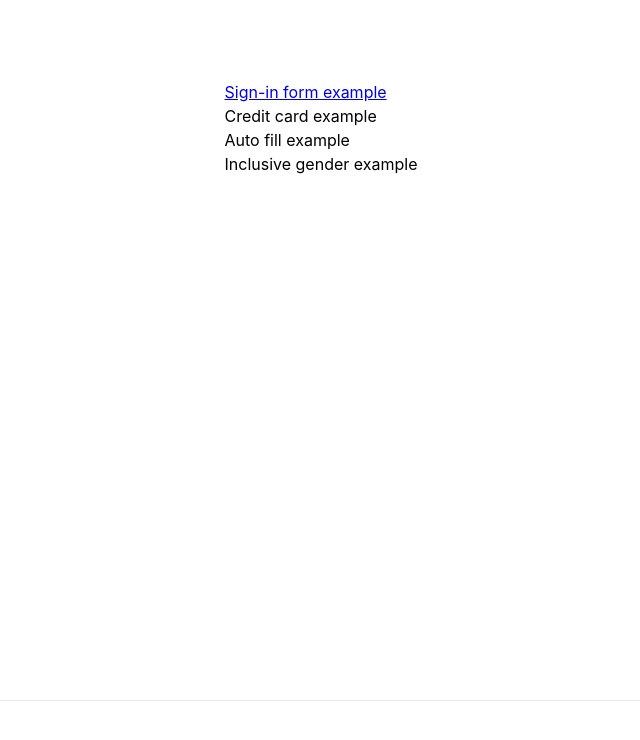
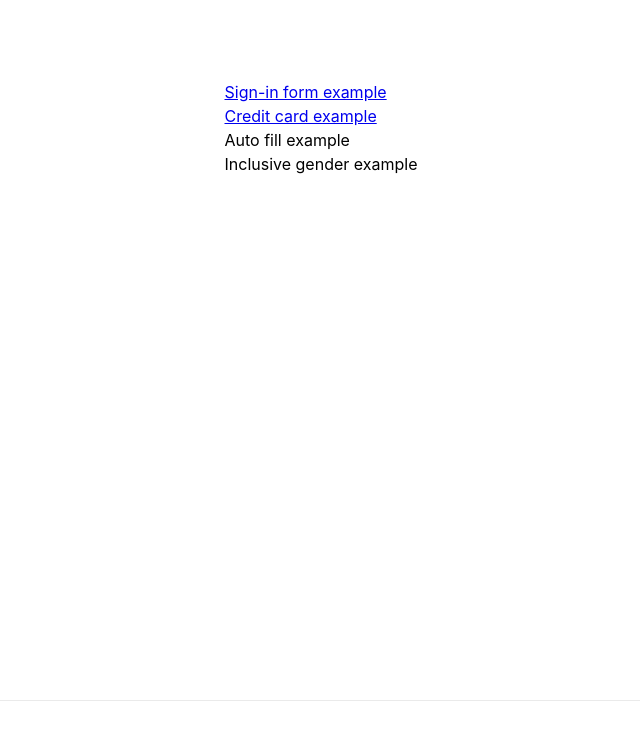
Before and after one commit to chooblarin/form-fungo, a Next.js app: page / in a window 1280 px wide. Shown: the top 740 px of the page, without its empty margins (319-959 px from the left). Built offline with nearby package versions, Linux system fonts and the light colour scheme.

Commit message:
Fix nextjs deprecation warning

```diff
--- a/components/sign-in/SignInForm.tsx
+++ b/components/sign-in/SignInForm.tsx
@@ -10,7 +10,7 @@ export const SignInForm: React.FC = () => {
     "password"
   );
   return (
-    <form onSubmit={handleSubmit(() => alert("hello"))}>
+    <form onSubmit={handleSubmit(() => alert("signed in"))}>
       <section>
         <label htmlFor="email">Email</label>
         <input
--- a/pages/index.tsx
+++ b/pages/index.tsx
@@ -12,9 +12,15 @@ export const Home = (): JSX.Element => {
       <main>
         <ul>
           <li>
-            <Link href="/sign-in">Sign-in form example</Link>
+            <Link href="/sign-in">
+              <a>Sign-in form example</a>
+            </Link>
           </li>
-          <li>Credit card example</li>
+          <li>
+            <Link href="/credit-card">
+              <a>Credit card example</a>
+            </Link>
+          </li>
           <li>Auto fill example</li>
           <li>Inclusive gender example</li>
         </ul>
```
